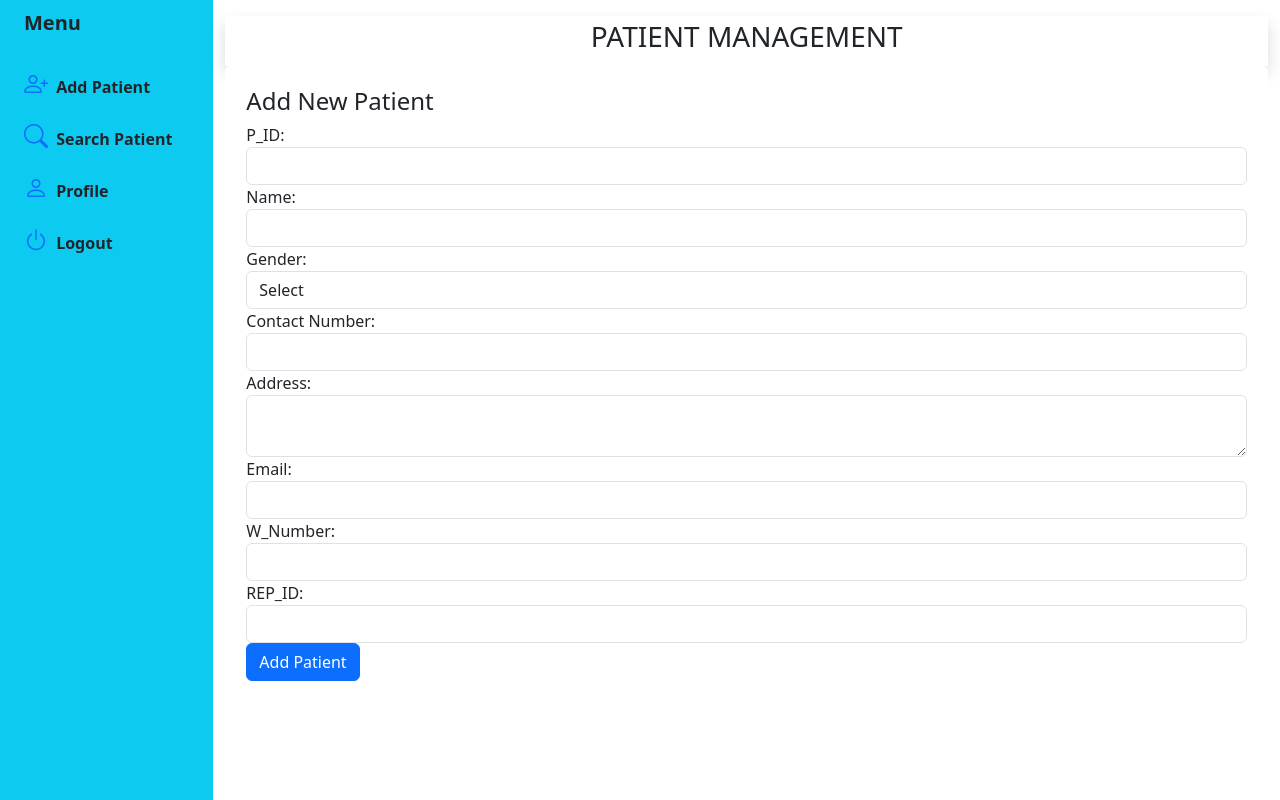
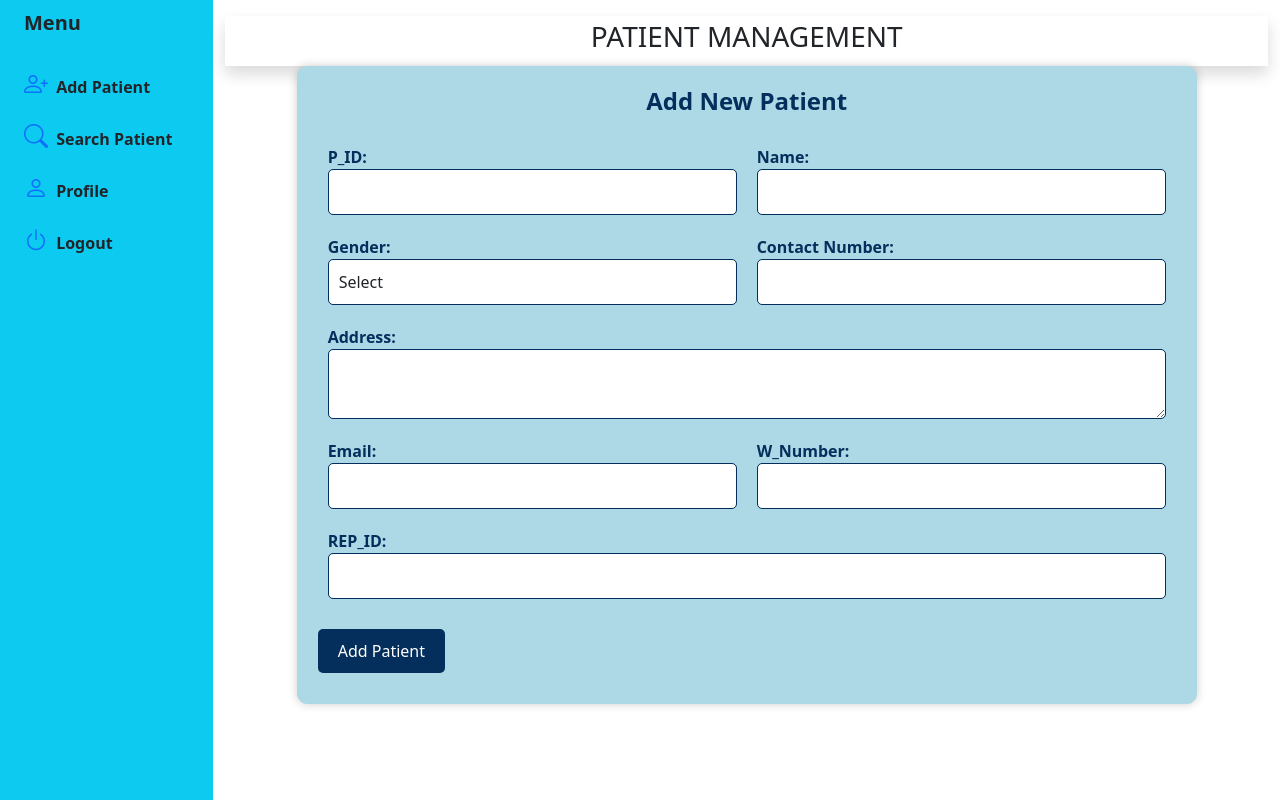
Before and after one commit to cepdnaclk/e19-co226-Database-project-Hospital-Management-System, a React (Vite) app in the folder HDBMS/frontend/: page / in a window 1280 px wide. Built offline with nearby package versions, Linux system fonts and the light colour scheme.

Commit message:
Update AddPatient.css

```diff
--- a/HDBMS/frontend/src/AddPatient.css
+++ b/HDBMS/frontend/src/AddPatient.css
@@ -1,8 +1,68 @@
+/* addPatient.css */
+
 .add-patient-container {
-    max-width: 1120px;
-    margin: 0 auto;
-    padding: 20px;
-    border: 1px solid #ffffff;
-    border-radius: 5px;
-    background-color: #ffffff;
-  }
+  max-width: 900px;
+  margin: 0 auto;
+  padding: 20px;
+  border: 1px solid lightblue;
+  border-radius: 10px;
+  background-color: lightblue;
+  box-shadow: 0 0 10px rgba(0, 0, 0, 0.2);
+}
+
+.add-patient-container h4 {
+  text-align: center;
+  color: #042e5b;
+  font-weight: bold;
+}
+
+.add-patient-container form {
+  margin-top: 20px;
+}
+
+.add-patient-container label {
+  font-weight: bold;
+  color: #042e5b;
+}
+
+.add-patient-container .form-row {
+  display: flex;
+  flex-wrap: wrap;
+}
+
+.add-patient-container .form-group {
+  flex: 1;
+  margin: 10px;
+}
+
+.add-patient-container .form-control {
+  width: 100%;
+  padding: 10px;
+  border: 1px solid #042e5b;
+  border-radius: 5px;
+}
+
+.add-patient-container .form-group textarea.form-control {
+  resize: vertical;
+}
+
+.add-patient-container .btn-primary {
+  margin-top: 20px;
+  background-color: #042e5b;
+  color: #fff;
+  border: none;
+  border-radius: 5px;
+  padding: 10px 20px;
+  cursor: pointer;
+}
+
+.add-patient-container .btn-primary:hover {
+  background-color: #021a3f;
+}
+
+.add-patient-container .text-success {
+  margin-top: 10px;
+  text-align: center;
+  color: green;
+  font-weight: bold;
+}
```
